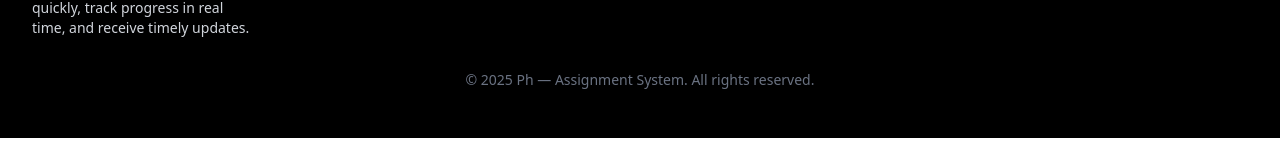
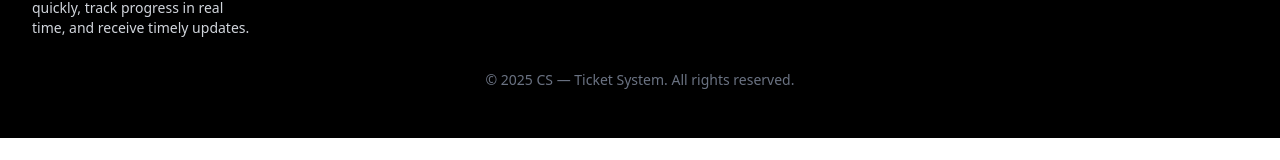
Before and after one commit to ShaheD922/customer-support-zone, a React (Vite) app: page / in a window 1280 px wide. Shown: the part 470-630 px from the top of the page. Built offline with nearby package versions, Linux system fonts and the light colour scheme.

Commit message:
added an in progress and resolve section

```diff
--- a/src/components/Footer.jsx
+++ b/src/components/Footer.jsx
@@ -48,7 +48,7 @@ const Footer = () => {
           </div>
         </div>
         <div className="text-left md:text-center text-gray-500 text-sm mt-8">
-          © 2025 Ph — Assignment System.
+© 2025 CS — Ticket System.
           <br className="block md:hidden" /> All rights reserved.
         </div>
       </Container>
```
